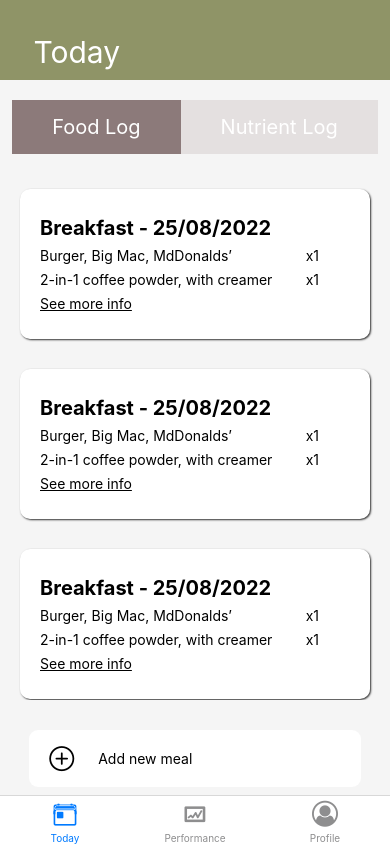
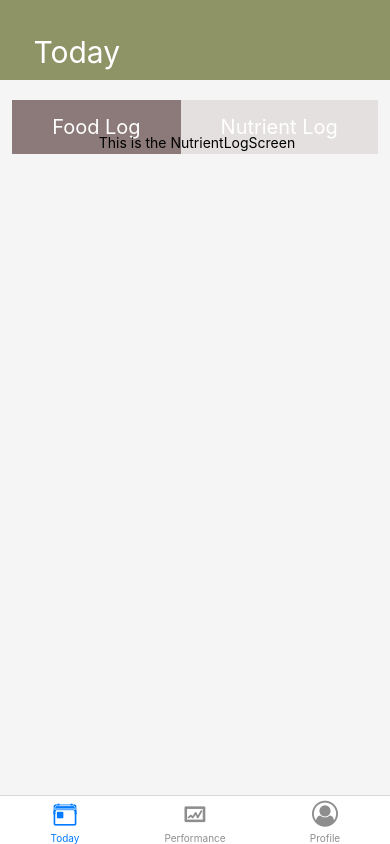
Before and after one commit to Jiajunn/CZ3002-Project, a React Native app in the folder FoodBuddy/: screen /Today in a window 390 px wide. Built offline with nearby package versions, Linux system fonts and the light colour scheme.

Commit message:
FoodLog and NutrientLog button working properly

```diff
--- a/FoodBuddy/App.js
+++ b/FoodBuddy/App.js
@@ -1,7 +1,7 @@
 import React from "react";
 import { NavigationContainer } from "@react-navigation/native";
 
-import Tabs from "./app/components/tabs";
+import Tabs from "./app/components/Tabs";
 
 export default function App() {
   return (
--- /dev/null
+++ b/FoodBuddy/app/components/FoodLog.js
@@ -0,0 +1,61 @@
+import React from "react";
+import { Text, View, StyleSheet, Pressable, ScrollView } from "react-native";
+import Icon from "react-native-vector-icons/AntDesign";
+
+import FoodLogCard from "./FoodLogCard";
+
+function FoodLog() {
+  return (
+    <View style={styles.container}>
+      <View style={styles.scroll}>
+        <ScrollView contentContainerStyle={styles.foodLogContainer}>
+          <FoodLogCard />
+          <FoodLogCard />
+          <FoodLogCard />
+          <FoodLogCard />
+          <FoodLogCard />
+        </ScrollView>
+      </View>
+
+      <Pressable
+        style={({ pressed }) => [
+          {
+            backgroundColor: pressed ? "#7f7f7f" : "white",
+          },
+          styles.addFoodButton,
+        ]}
+      >
+        <Icon name="pluscircleo" size={25} />
+        <Text style={{ color: "black", paddingLeft: 20 }}> Add new meal</Text>
+      </Pressable>
+    </View>
+  );
+}
+
+const styles = StyleSheet.create({
+  addFoodButton: {
+    width: "85%",
+    borderRadius: 9,
+    paddingVertical: 15,
+    flexDirection: "row",
+    alignItems: "center",
+    paddingLeft: 20,
+    marginTop: 30,
+  },
+  container: {
+    width: "100%",
+    marginTop: 40,
+    backgroundColor: "#F5F5F5",
+    alignItems: "center",
+    height: "100%",
+  },
+  foodLogContainer: {
+    paddingTop: 5,
+    paddingHorizontal: 5,
+  },
+  scroll: {
+    alignItems: "center",
+    height: "65%",
+  },
+});
+export default FoodLog;
--- /dev/null
+++ b/FoodBuddy/app/components/NutrientLog.js
@@ -0,0 +1,12 @@
+import React from "react";
+import { Text, View } from "react-native";
+
+function NutrientLog(props) {
+  return (
+    <View>
+      <Text> This is the NutrientLogScreen</Text>
+    </View>
+  );
+}
+
+export default NutrientLog;
--- a/FoodBuddy/app/components/tabs.js
+++ b/FoodBuddy/app/components/tabs.js
@@ -4,7 +4,7 @@ import Foundation from "react-native-vector-icons/Foundation";
 import Ionicons from "react-native-vector-icons/Ionicons";
 import FontAwesome from "react-native-vector-icons/FontAwesome";
 
-import foodLogScreen from "../screens/FoodLogScreen";
+import TodayScreen from "../screens/TodayScreen";
 import performanceEvalScreen from "../screens/PerformanceEvalScreen";
 import userProfileScreen from "../screens/UserProfileScreen";
 
@@ -15,7 +15,7 @@ const Tabs = () => {
     <Tab.Navigator screenOptions={{ headerShown: false }}>
       <Tab.Screen
         name="Today"
-        component={foodLogScreen}
+        component={TodayScreen}
         options={{
           tabBarIcon: ({ color }) => (
             <Ionicons name="today-outline" color={color} size={26} />
--- /dev/null
+++ b/FoodBuddy/app/screens/TodayScreen.js
@@ -0,0 +1,81 @@
+import React, { useState } from "react";
+import { Text, View, StyleSheet, Pressable } from "react-native";
+
+import FoodLog from "../components/FoodLog";
+import NutrientLog from "../components/NutrientLog";
+
+function TodayScreen(props) {
+  const [food, setFood] = useState(false);
+  return (
+    <View style={styles.container}>
+      <View style={styles.banner}>
+        <Text style={styles.bannerText}> Today </Text>
+      </View>
+      <View style={styles.buttonContainer}>
+        <Pressable
+          onPress={() => setFood(true)}
+          style={({ pressed }) => [
+            {
+              backgroundColor: pressed ? "#7e6d6d" : "#8C7A7A",
+            },
+            styles.button,
+          ]}
+        >
+          <Text style={styles.buttonText}>Food Log</Text>
+        </Pressable>
+
+        <Pressable
+          onPress={() => setFood(false)}
+          style={({ pressed }) => [
+            {
+              backgroundColor: pressed ? "#cec7c7" : "#E4E0E0",
+            },
+            styles.button,
+          ]}
+        >
+          <Text style={styles.buttonText}>Nutrient Log</Text>
+        </Pressable>
+      </View>
+      {food && <FoodLog />}
+      {!food && <NutrientLog />}
+    </View>
+  );
+}
+
+const styles = StyleSheet.create({
+  banner: {
+    backgroundColor: "#8F9467",
+    width: "100%",
+    height: "10%",
+    justifyContent: "flex-end",
+    paddingTop: "5%",
+  },
+  bannerText: {
+    fontSize: 30,
+    color: "white",
+    paddingLeft: 25,
+    marginBottom: 10,
+  },
+  buttonContainer: {
+    top: 20,
+    flexDirection: "row",
+  },
+  buttonText: {
+    color: "white",
+    fontSize: 20,
+  },
+  container: {
+    flex: 1,
+    backgroundColor: "#F5F5F5",
+    alignItems: "center",
+    flexDirection: "column",
+  },
+  button: {
+    alignItems: "center",
+    justifyContent: "center",
+    paddingVertical: 15,
+    paddingHorizontal: 40,
+  },
+});
+
+export default TodayScreen;
--- a/FoodBuddy/app/screens/foodLogScreen.js
+++ /dev/null
@@ -1,120 +0,0 @@
-import React from "react";
-import { Text, View, StyleSheet, Pressable, ScrollView } from "react-native";
-import Icon from "react-native-vector-icons/AntDesign";
-
-import FoodLogCard from "../components/foodLogCard";
-
-function FoodLogScreen(props) {
-  return (
-    <View style={styles.container}>
-      <View style={styles.banner}>
-        <Text style={styles.bannerText}> Today </Text>
-      </View>
-      <View style={styles.buttonContainer}>
-        <Pressable
-          style={({ pressed }) => [
-            {
-              backgroundColor: pressed ? "#7e6d6d" : "#8C7A7A",
-            },
-            styles.foodButton,
-          ]}
-        >
-          <Text style={styles.buttonText}>Food Log</Text>
-        </Pressable>
-
-        <Pressable
-          style={({ pressed }) => [
-            {
-              backgroundColor: pressed ? "#cec7c7" : "#E4E0E0",
-            },
-            styles.nutrientButton,
-          ]}
-        >
-          <Text style={styles.buttonText}>Nutrient Log</Text>
-        </Pressable>
-      </View>
-
-      <View style={styles.scroll}>
-        <ScrollView contentContainerStyle={styles.foodLogContainer}>
-          <FoodLogCard />
-          <FoodLogCard />
-          <FoodLogCard />
-          <FoodLogCard />
-          <FoodLogCard />
-        </ScrollView>
-      </View>
-
-      <Pressable
-        style={({ pressed }) => [
-          {
-            backgroundColor: pressed ? "#7f7f7f" : "white",
-          },
-          styles.addFoodButton,
-        ]}
-      >
-        <Icon name="pluscircleo" size={25} />
-        <Text style={{ color: "black", paddingLeft: 20 }}> Add new meal</Text>
-      </Pressable>
-    </View>
-  );
-}
-
-const styles = StyleSheet.create({
-  addFoodButton: {
-    width: "85%",
-    borderRadius: 9,
-    paddingVertical: 15,
-    flexDirection: "row",
-    alignItems: "center",
-    paddingLeft: 20,
-    marginTop: 30,
-  },
-  banner: {
-    backgroundColor: "#8F9467",
-    width: "100%",
-    height: "10%",
-    justifyContent: "flex-end",
-    paddingTop: "5%",
-  },
-  bannerText: {
-    fontSize: 30,
-    color: "white",
-    paddingLeft: 25,
-    marginBottom: 10,
-  },
-  buttonContainer: {
-    top: 20,
-    flexDirection: "row",
-  },
-  buttonText: {
-    color: "white",
-    fontSize: 20,
-  },
-  container: {
-    flex: 1,
-    backgroundColor: "#F5F5F5",
-    alignItems: "center",
-  },
-  foodButton: {
-    alignItems: "center",
-    justifyContent: "center",
-    paddingVertical: 15,
-    paddingHorizontal: 40,
-  },
-  foodLogContainer: {
-    paddingTop: 5,
-    paddingHorizontal: 5,
-  },
-  nutrientButton: {
-    alignItems: "center",
-    justifyContent: "center",
-    paddingVertical: 15,
-    paddingHorizontal: 40,
-  },
-  scroll: {
-    marginTop: 50,
-    alignItems: "center",
-    height: "65%",
-  },
-});
-export default FoodLogScreen;
--- a/FoodBuddy/package.json
+++ b/FoodBuddy/package.json
@@ -15,6 +15,7 @@
     "@fortawesome/react-native-fontawesome": "^0.3.0",
     "@react-navigation/bottom-tabs": "^6.4.0",
     "@react-navigation/native": "^6.0.13",
+    "@react-navigation/native-stack": "^6.9.0",
     "expo": "~46.0.9",
     "expo-status-bar": "~1.4.0",
     "react": "18.0.0",
```
Also changed, not shown: FoodBuddy/app/screens/nutrientLogScreen.js (deleted), 1 other file (tests, documents, lock files or other folders).
